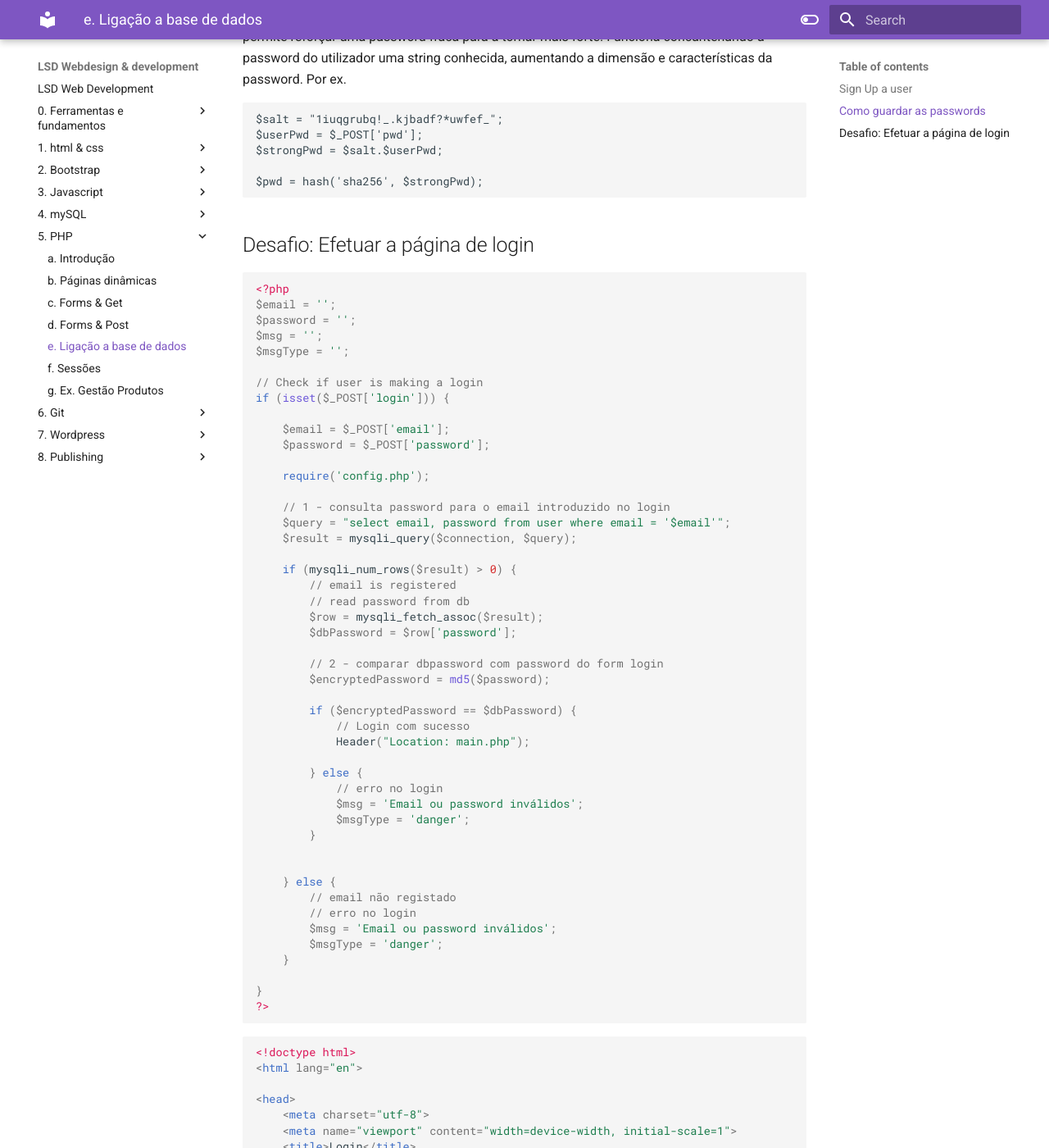
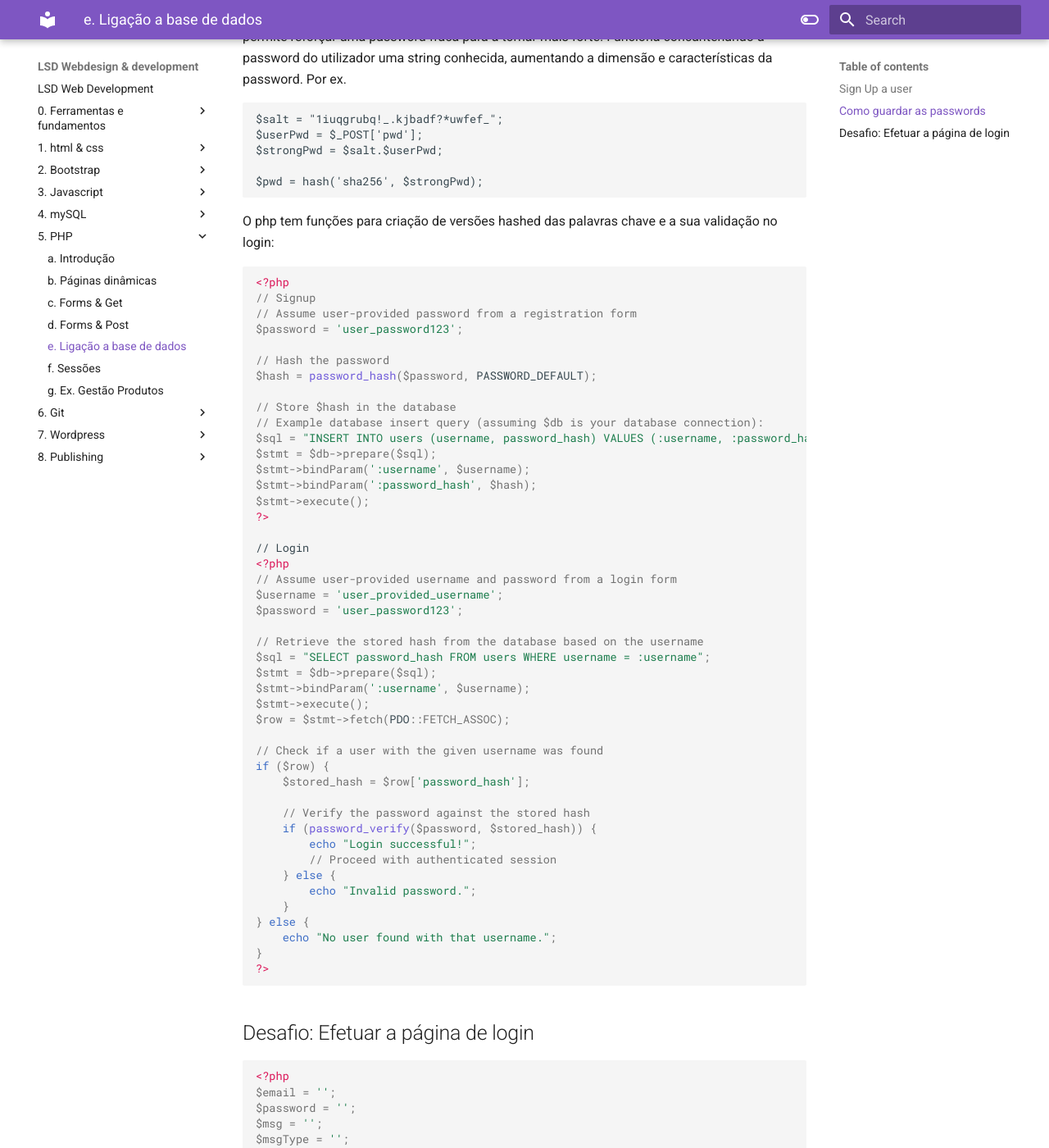
Before and after one commit to hjneves/lsd-docs, an MkDocs documentation site: the page built from docs/5. PHP/e. Ligação a base de dados.md, in a window 1280 px wide and 1400 px high, scrolled down 2347 px. Shown: the whole window at 82% size. Built offline with MkDocs 1.6.1 and Material for MkDocs 9.7.7, drawn with Linux system fonts in a browser that asks for light colours.

Commit message:
hashed functions, git push and pull

````diff
--- a/docs/5. PHP/e. Ligação a base de dados.md
+++ b/docs/5. PHP/e. Ligação a base de dados.md
@@ -104,6 +104,57 @@ $strongPwd = $salt.$userPwd;
 $pwd = hash('sha256', $strongPwd);
 ```
 
+O php tem funções para criação de versões hashed das palavras chave e a sua validação no login:
+```php
+<?php
+// Signup
+// Assume user-provided password from a registration form
+$password = 'user_password123';
+
+// Hash the password
+$hash = password_hash($password, PASSWORD_DEFAULT);
+
+// Store $hash in the database
+// Example database insert query (assuming $db is your database connection):
+$sql = "INSERT INTO users (username, password_hash) VALUES (:username, :password_hash)";
+$stmt = $db->prepare($sql);
+$stmt->bindParam(':username', $username);
+$stmt->bindParam(':password_hash', $hash);
+$stmt->execute();
+?>
+
+// Login
+<?php
+// Assume user-provided username and password from a login form
+$username = 'user_provided_username';
+$password = 'user_password123';
+
+// Retrieve the stored hash from the database based on the username
+$sql = "SELECT password_hash FROM users WHERE username = :username";
+$stmt = $db->prepare($sql);
+$stmt->bindParam(':username', $username);
+$stmt->execute();
+$row = $stmt->fetch(PDO::FETCH_ASSOC);
+
+// Check if a user with the given username was found
+if ($row) {
+    $stored_hash = $row['password_hash'];
+
+    // Verify the password against the stored hash
+    if (password_verify($password, $stored_hash)) {
+        echo "Login successful!";
+        // Proceed with authenticated session
+    } else {
+        echo "Invalid password.";
+    }
+} else {
+    echo "No user found with that username.";
+}
+?>
+
+
+```
+
 
 ## Desafio: Efetuar a página de login
 
````
Also changed, not shown: docs/5. PHP/d. Forms & Post.md (+2 -2 lines), docs/6. Git/Introdução.md (+13 -0 lines).
